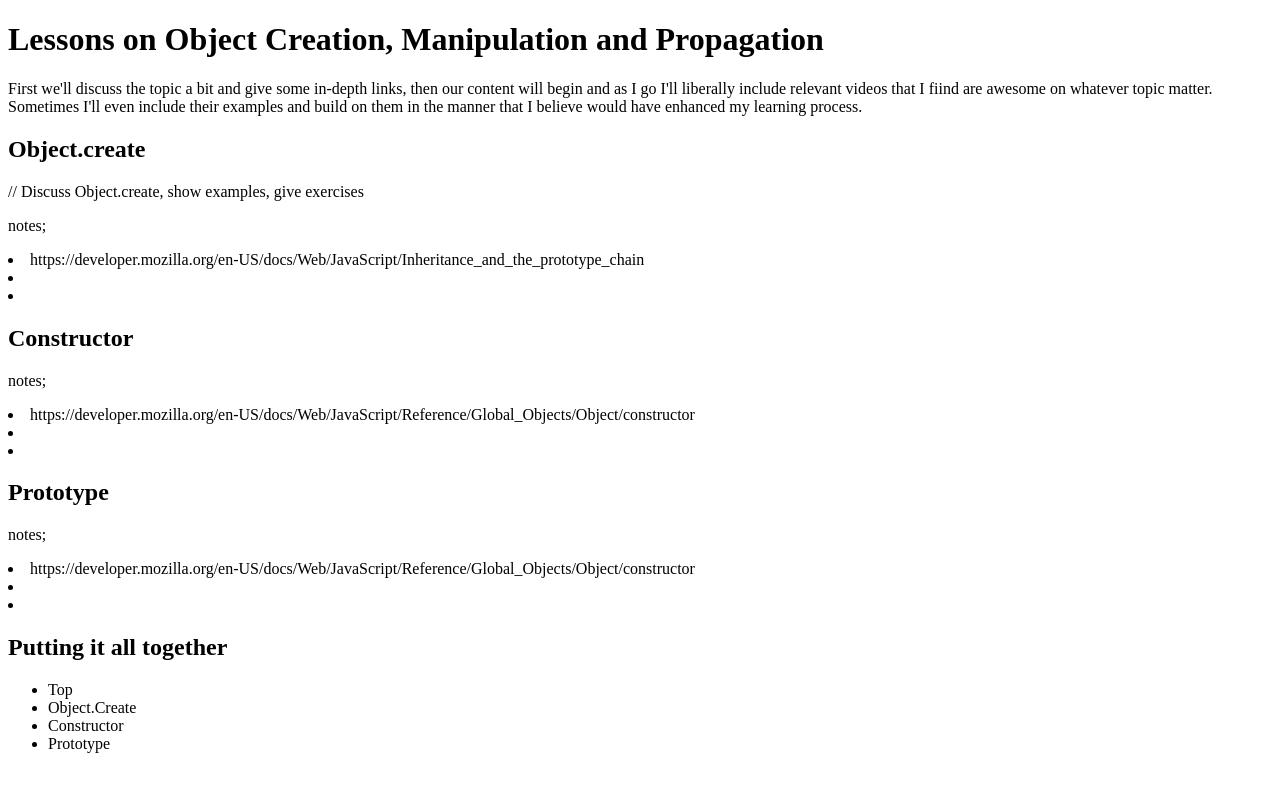
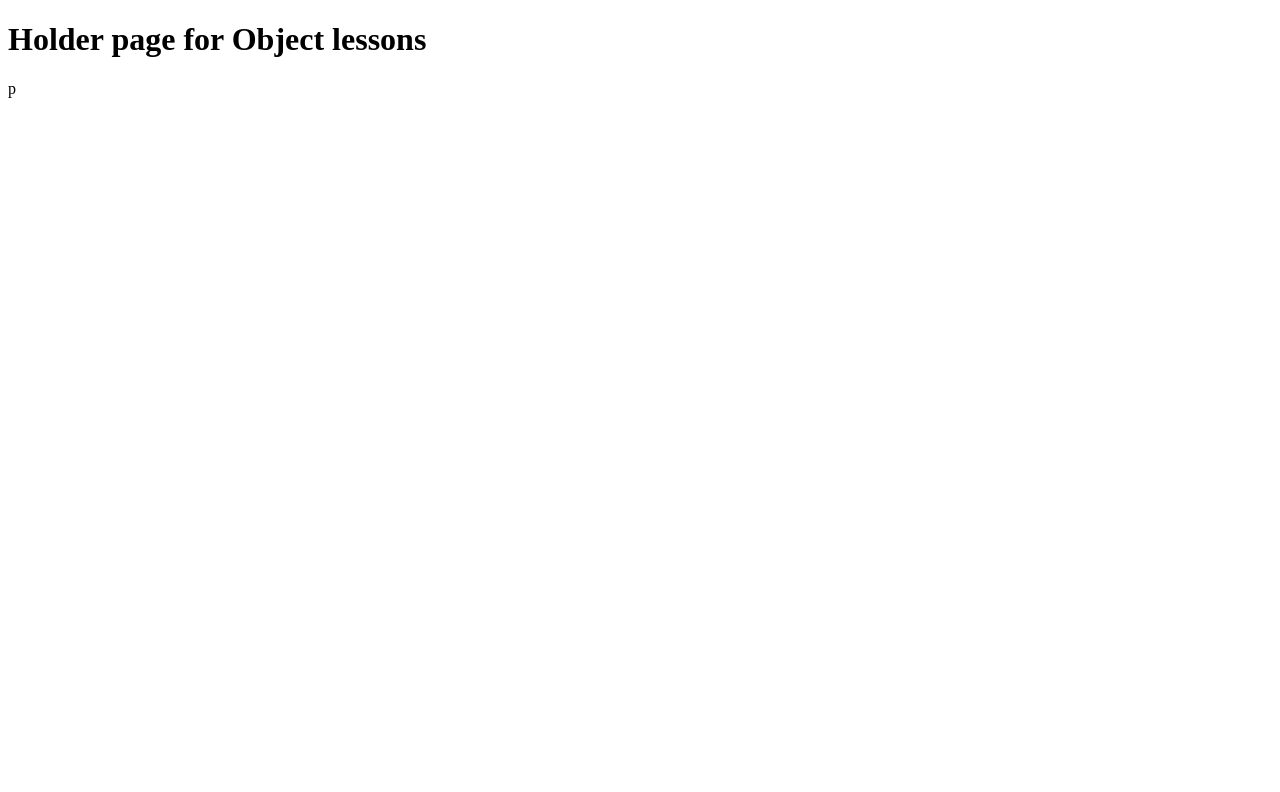
Before and after one commit to misterhtmlcss/javascript-object-help, a plain HTML site: page index.html in a window 1280 px wide. Drawn offline with Linux system fonts and the light colour scheme.

Commit message:
moved drafts to main.html and rebuilt index.html as a GH pages intro page for now

```diff
--- a/index.html
+++ b/index.html
@@ -2,49 +2,10 @@
 <html lang="en">
 <head>
     <meta charset="UTF-8">
-    <title>Lessons on Object Creation, Manipulation and Propagation</title>
+    <title>Holder page for Object lessons</title>
 </head>
 <body>
-    <header>
-        <h1>Lessons on Object Creation, Manipulation and Propagation</h1>
-        <p>First we'll discuss the topic a bit and give some in-depth links, then our content will begin and as I go I'll liberally include relevant videos that I fiind are awesome on whatever topic matter. Sometimes I'll even include their examples and build on them in the manner that I believe would have enhanced my learning process.
-        </p>
-    </header>
-    <main>
-        <h2>Object.create</h2> // Discuss Object.create, show examples, give exercises
-        <p>notes;
-        <li>https://developer.mozilla.org/en-US/docs/Web/JavaScript/Inheritance_and_the_prototype_chain</li>
-        <li></li>
-        <li></li>
-        </p>
-        <aside></aside>
-
-        <h2>Constructor</h2>
-        <p>notes; <li>https://developer.mozilla.org/en-US/docs/Web/JavaScript/Reference/Global_Objects/Object/constructor</li>
-        <li></li>
-        <li></li>
-        </p>
-        <aside></aside>
-
-        <h2>Prototype</h2>
-        <p>notes; <li>https://developer.mozilla.org/en-US/docs/Web/JavaScript/Reference/Global_Objects/Object/constructor</li>
-        <li></li>
-        <li></li>
-        </p>
-        <aside></aside>
-
-        <h2>Putting it all together</h2>
-        <p></p>
-        <aside></aside>
-    </main>
-    <footer>
-        <ul>
-            <li>Top</li>
-            <li>Object.Create</li>
-            <li>Constructor</li>
-            <li>Prototype</li>
-        </ul>
-    </footer>
-
+    <h1>Holder page for Object lessons</h1>
+    p
 </body>
 </html>
```
